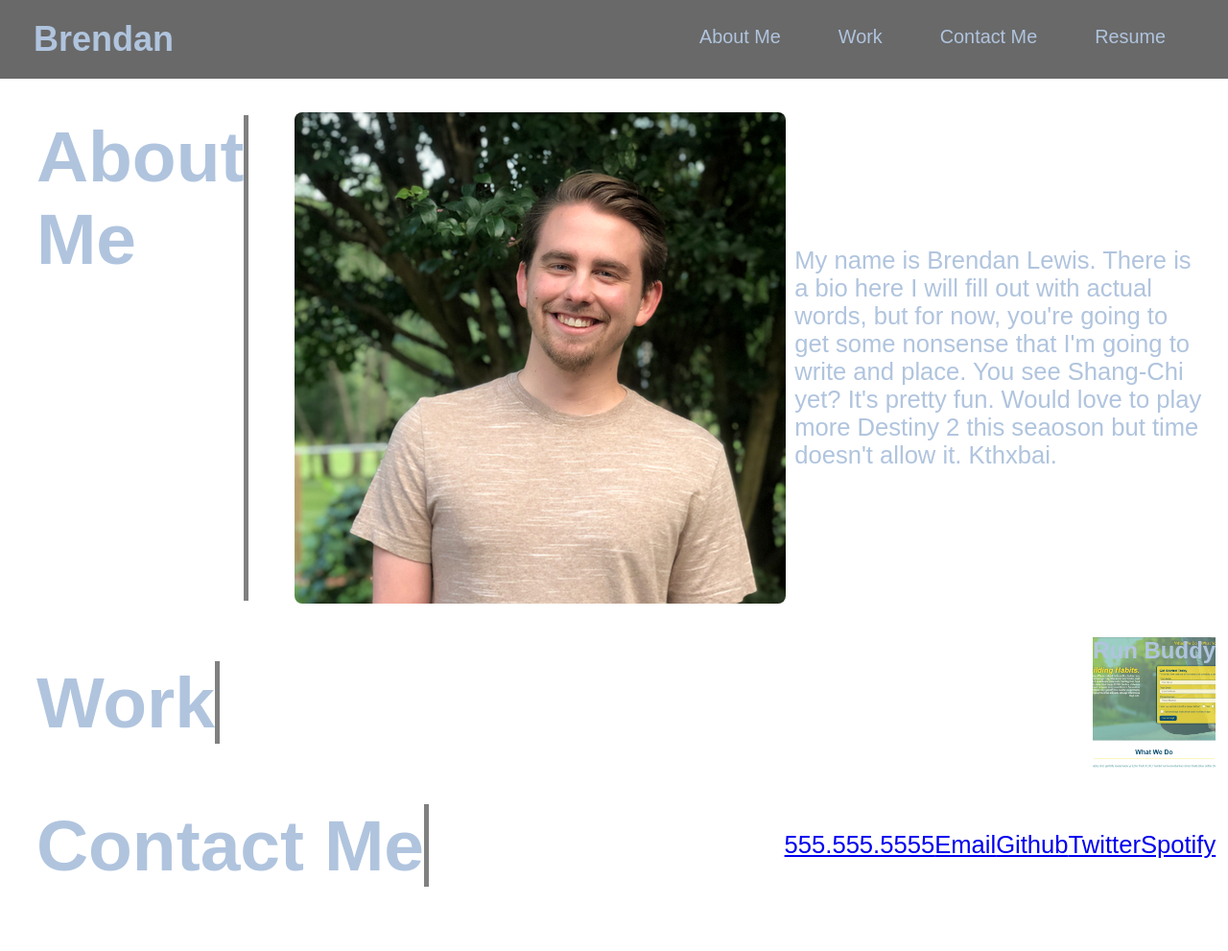
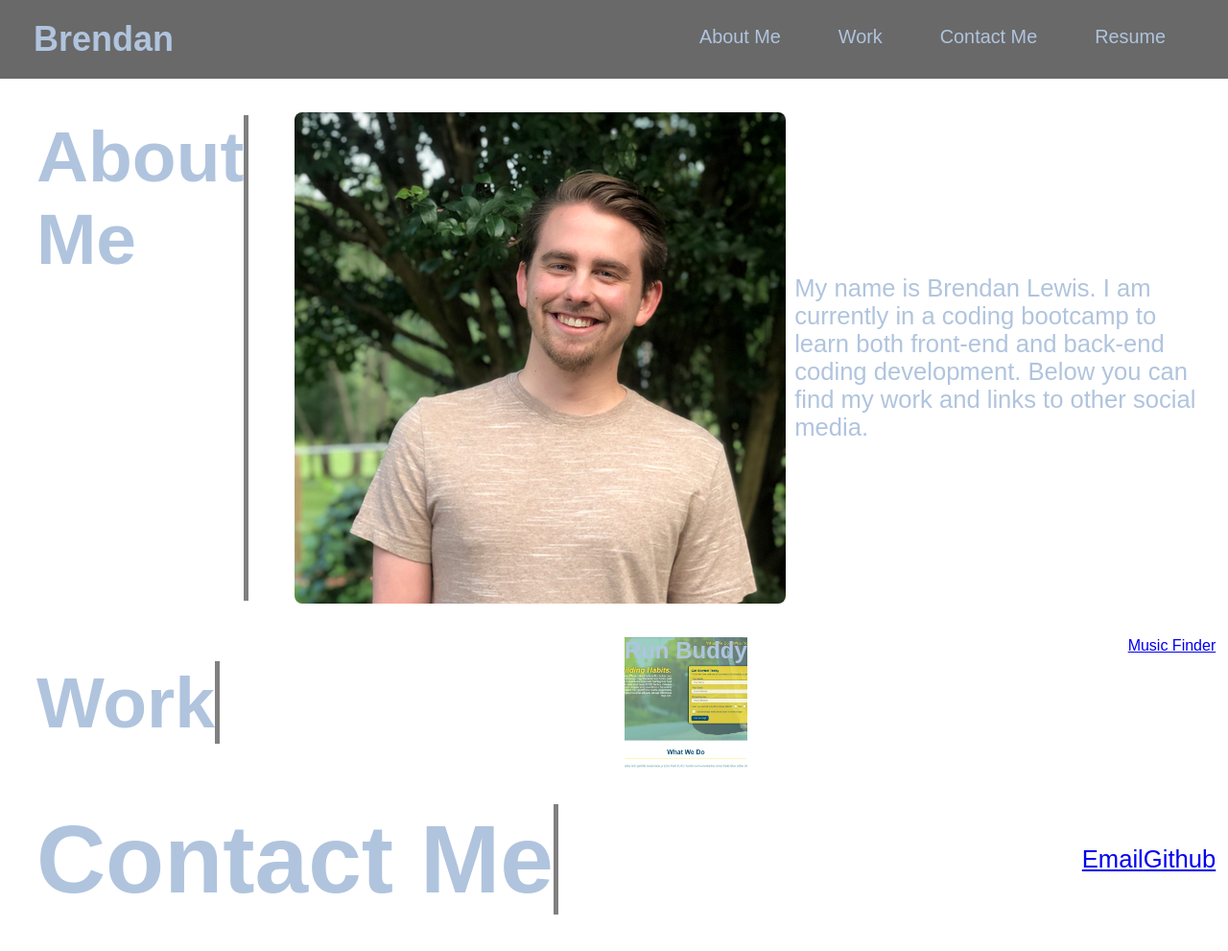
Before and after one commit to brendanjflewis/bl-professional-portfolio, a plain HTML site: page index.html in a window 1280 px wide. Shown: the whole page at 96% size. Before the commit the page ends 962 px from the top, so only its background shows below. Drawn offline with Linux system fonts and the light colour scheme.

Commit message:
added link to music finder project

```diff
--- a/assets/css/style.css
+++ b/assets/css/style.css
@@ -96,7 +96,7 @@ p {
     margin: 2%;
 }
 
-.cats {
+.run-buddy {
     display: flex;
     justify-content: center;
     flex-wrap: wrap;
--- a/index.html
+++ b/index.html
@@ -28,17 +28,18 @@
             </nav>
         </header>
 
-
+        <div>
             <section class="about-me">
 
                 <div class="about-me-big">
                     <h1>About Me</h1>
                 </div>
+
                 <div class="about-me-box">
                     <div class="about-me-bio">
                         <img src="./assets/images/brendan-portfolio-image.jpg" alt="brendan-portfolio-image" />
                         <p>
-                    My name is Brendan Lewis. There is a bio here I will fill out with actual words, but for now, you're going to get some nonsense that I'm going to write and place. You see Shang-Chi yet? It's pretty fun. Would love to play more Destiny 2 this seaoson but time doesn't allow it. Kthxbai.
+                        My name is Brendan Lewis. I am currently in a coding bootcamp to learn both front-end and back-end coding development. Below you can find my work and links to other social media.
                         </p>
                     </div>
                 </div>
@@ -51,27 +52,29 @@
                     <h1>Work</h1>
                 </div>
 
-            <div class="cats">
+                <div class="run-buddy">
                     <h2>Run Buddy</h2>
                 </div>
 
+                <div class="music-finder">
+                    <a href="https://mtlankenau.github.io/music-finder/" target="_blank">Music Finder</a>
+                </div>
+
             </section>
+        </div>
 
-        <section class="contact-me">
+        <footer class="contact-me">
 
             <div class="contact-me-header">
                 <h1>Contact Me</h1>
             </div>
 
             <article class="links">
-                    <a href="tel:+555.555.5555">555.555.5555</a>
                     <a href="mailto:brendanjflewis@icloud.com">Email</a>
                     <a href="http://github.com/brendanjflewis/bl-professional-portfolio">Github</a>
-                    <a href="http://twitter.com/brendansmyspace">Twitter</a>
-                    <a href="http://open.spotify.com/user/1218351659?si=206c6a86c3bf4352">Spotify</a>
             </article>
 
-        </section>
+        </footer>
 
     </body>
 </html>
```
Lines whose indentation alone changed are shown as unchanged.
